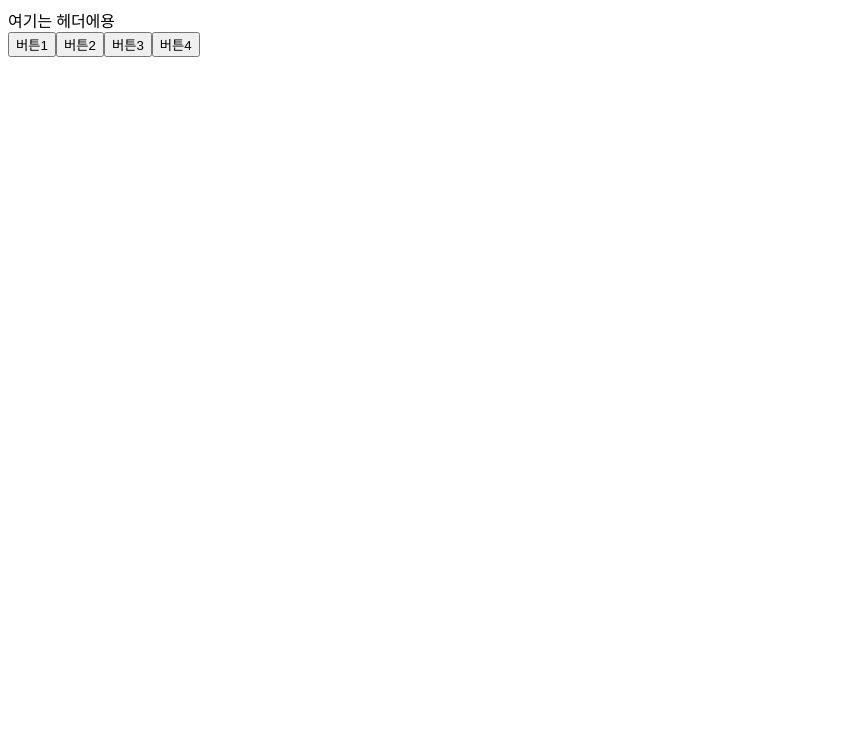
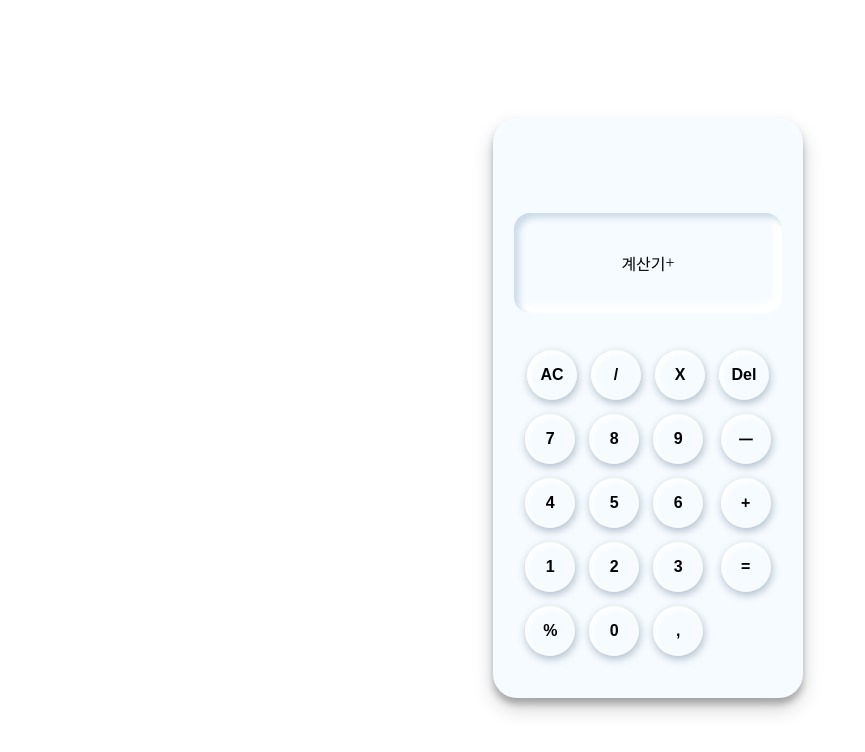
Before and after one commit to gaebal-saebal/calculator, a React (Vite) app: page / in a window 1280 px wide. Shown: the top 752 px of the page, without its empty margins (0-865 px from the left). Built offline with nearby package versions, Linux system fonts and the light colour scheme.

Commit message:
mark up,styling

```diff
--- a/src/App.jsx
+++ b/src/App.jsx
@@ -1,17 +1,101 @@
-import React from "react";
+import React, { useState } from "react";
 import { Button, Header } from "./components";
+import styled from "styled-components";
+const Background = styled.div`
+  width: 100vw;
+  height: 100vh;
+  display: flex;
+  justify-content: center;
+  align-items: center;
+`;
+
+const Container = styled.div`
+  width: 310px;
+  height: 580px;
+  background-color: rgba(246, 251, 255, 1);
+  justify-content: center;
+  align-items: center;
+  display: flex;
+  flex-direction: column;
+  border-radius: 1.5rem;
+  box-shadow: 0 10px 20px rgba(0, 0, 0, 0.19), 0 6px 6px rgba(0, 0, 0, 0.23);
+`;
+
+const ButtonContainer = styled.div`
+  display: flex;
+  flex-direction: column;
+  justify-content: center;
+  align-items: center;
+  width: 93%;
+
+  .first-line {
+    display: flex;
+  }
+  .second-line {
+    display: flex;
+    width: 90%;
+  }
+  .dial-number {
+    flex-grow: 3;
+  }
+
+  .last-line {
+    display: flex;
+    flex-direction: column;
+    flex-grow: 1;
+  }
+`;
 
 const App = () => {
+  const [count, setCount] = useState(0);
+  // const handleClick = (prev) => {
+  //   setCount(prev + 1);
+  //   console.log("prev" + prev);
+  //   console.log("count" + count);
+  // };
+  const handleClick = (event) => {
+    console.log(event.target.value);
+  };
+
+  const dial = [7, 8, 9, 4, 5, 6, 1, 2, 3, "%", 0, ","];
+  const firstButton = ["AC", "/", "X", "Del"];
+  const secondButton = ["ㅡ", "+", "="];
+
   return (
-    <div className="App">
-      <Header>여기는 헤더에용</Header>
-      <main>
-        <Button>버튼1</Button>
-        <Button>버튼2</Button>
-        <Button>버튼3</Button>
-        <Button>버튼4</Button>
-      </main>
-    </div>
+    <Background>
+      <Container className="App">
+        <Header className="header">계산기</Header>
+        <ButtonContainer>
+          <div className="first-line">
+            {firstButton.map((firstbutton, idx) => {
+              return (
+                <Button key={idx} button={firstbutton} onClick={handleClick} />
+              );
+            })}
+          </div>
+          <div className="second-line">
+            <div className="dial-number">
+              {dial.map((button, idx) => {
+                return (
+                  <Button key={idx} button={button} onClick={handleClick} />
+                );
+              })}
+            </div>
+            <div className="last-line">
+              {secondButton.map((secondButton, idx) => {
+                return (
+                  <Button
+                    key={idx}
+                    button={secondButton}
+                    onClick={handleClick}
+                  />
+                );
+              })}
+            </div>
+          </div>
+        </ButtonContainer>
+      </Container>
+    </Background>
   );
 };
 
--- a/src/components/Button.jsx
+++ b/src/components/Button.jsx
@@ -1,8 +1,26 @@
 import React from "react";
 import styled from "styled-components";
 
-const Button = ({ children }) => {
-  return <button>{children}</button>;
+const ButtonContainer = styled.button`
+  border-radius: 50%;
+  border: none;
+  width: 50px;
+  height: 50px;
+  box-shadow: rgb(172, 188, 202) 1px 3px 8px,
+    rgb(255, 255, 255) 3px 3px 6px 1px inset;
+  background-color: rgba(246, 251, 255, 1);
+  font-weight: 600;
+  margin: 7px;
+  font-size: 1rem;
+  cursor: pointer;
+`;
+
+const Button = ({ button, handleClick }) => {
+  const clickHandler = (event) => {
+    console.log(event.currentTarget.value);
+    console.log(event);
+  };
+  return <ButtonContainer onClick={clickHandler}>{button}</ButtonContainer>;
 };
 
 export default Button;
--- a/src/components/Header.jsx
+++ b/src/components/Header.jsx
@@ -1,7 +1,42 @@
 import React from "react";
+import styled from "styled-components";
+
+const HeaderWrapper = styled.div`
+  display: flex;
+  justify-content: center;
+  align-items: center;
+  width: 93%;
+`;
+const HeaderContainer = styled.div`
+  width: 93%;
+  height: 100px;
+  background-color: rgba(246, 251, 255, 1);
+  box-shadow: rgb(204, 219, 232) 5px 5px 6px 0px inset,
+    rgba(255, 255, 255, 0.5) -3px -3px 6px 1px inset,
+    rgb(255, 255, 255) -5px -5px 6px 3px inset;
+
+  border-radius: 16px;
+  display: flex;
+  justify-content: center;
+  align-items: center;
+  margin-top: 60px;
+  margin-bottom: 30px;
+`;
 
 const Header = ({ children }) => {
-  return <div>{children}</div>;
+  return (
+    <HeaderWrapper>
+      <HeaderContainer>
+        {children}
+        <div>
+          <div className="first-count"></div>
+          <div>+</div>
+          <div className="second-c"></div>
+        </div>
+        <div className="result-count"></div>
+      </HeaderContainer>
+    </HeaderWrapper>
+  );
 };
 
 export default Header;
```
